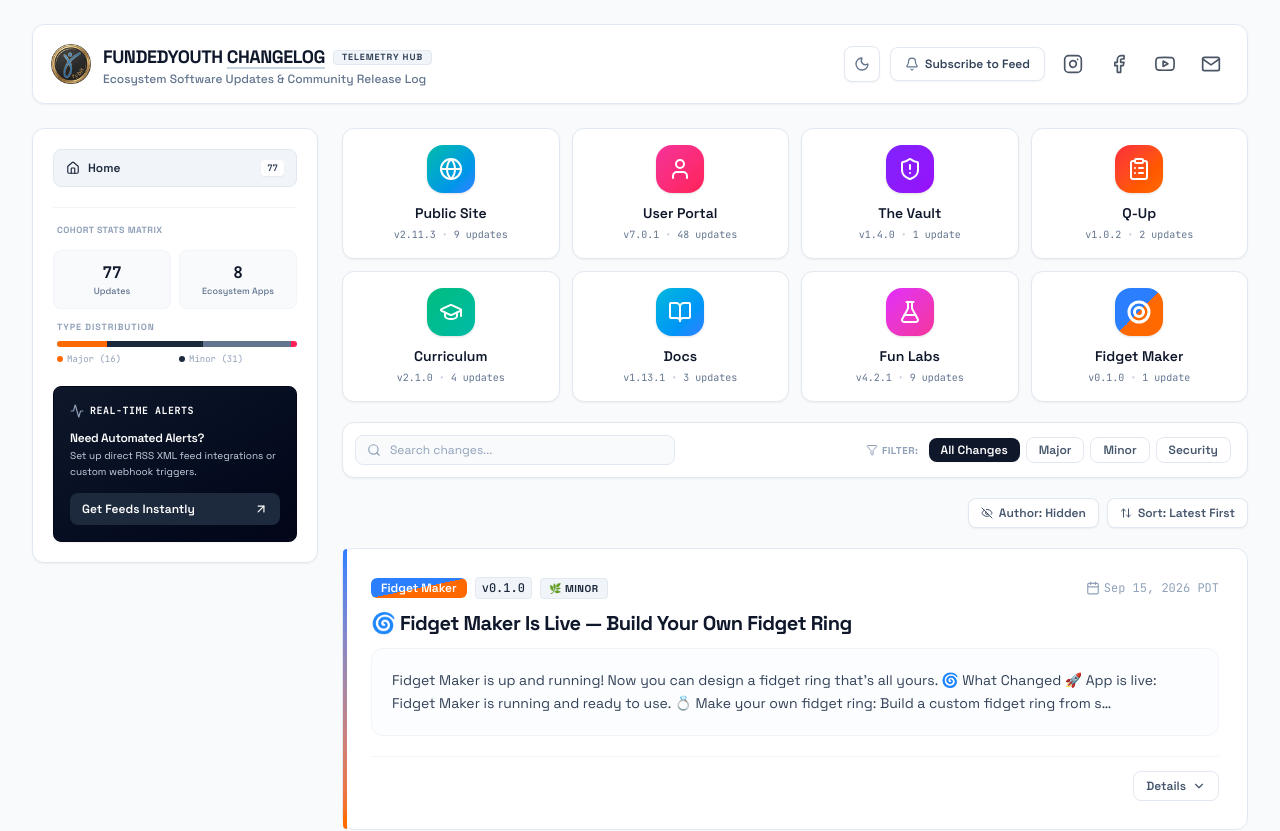
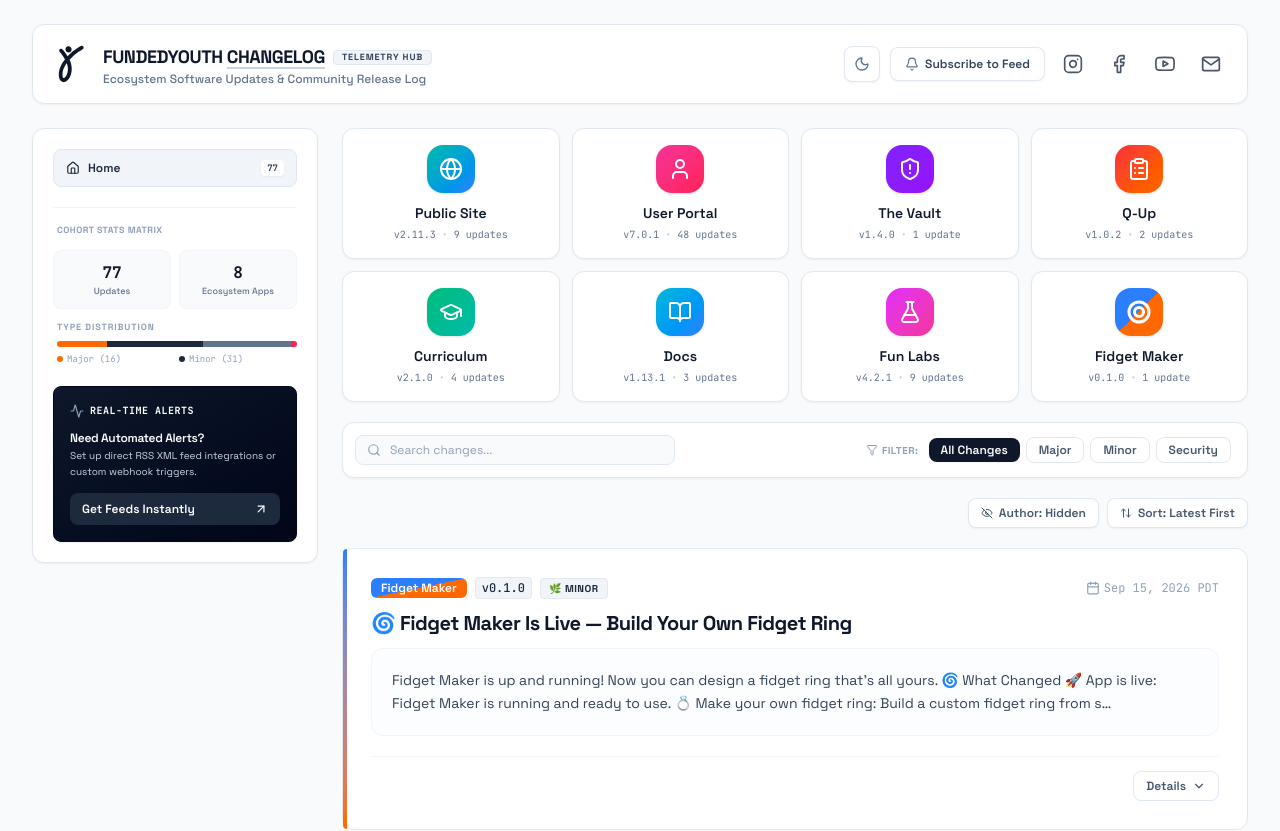
Before and after one commit to FundedYouth-Team/Public-Apps-Changelog, a React (Vite) app: page / in a window 1280 px wide. Shown: the top 831 px of the page. Built offline with nearby package versions, Linux system fonts and the light colour scheme.

Commit message:
Change Logo - Kept Favicon

```diff
--- a/src/App.tsx
+++ b/src/App.tsx
@@ -30,7 +30,18 @@ import { ChangelogItem, AppInfo, UpdateType } from "./types";
 import ChangelogCard from "./components/ChangelogCard";
 import SubscriptionModal from "./components/SubscriptionModal";
 import { useTheme } from "./hooks/useTheme";
-import logoUrl from "./assets/fybit-credit-logo.png";
+
+// FundedYouth "man" mark (source: ps-cdn.fundedyouth.org/fy-man-logo.svg).
+// Inlined with currentColor so it follows the header text color in light/dark mode;
+// viewBox is cropped to the artwork bounds to drop the original's empty padding.
+const FyManLogo = ({ className }: { className?: string }) => (
+  <svg xmlns="http://www.w3.org/2000/svg" viewBox="192 202 680 680" className={className} role="img" aria-label="FundedYouth logo">
+    <g transform="translate(0,1024) scale(0.1,-0.1)" fill="currentColor" stroke="none">
+      <path d="M7078 7910 c-61 -15 -243 -112 -523 -278 -527 -313 -1245 -885 -1650 -1315 -64 -69 -123 -135 -131 -146 -23 -32 -39 -26 -70 27 -44 75 -239 365 -337 502 -120 166 -282 364 -471 573 -99 110 -149 138 -257 145 -137 8 -238 -49 -296 -166 -24 -50 -28 -68 -28 -147 0 -83 3 -95 34 -152 18 -35 67 -102 108 -150 143 -170 280 -339 355 -439 97 -128 335 -485 422 -632 l66 -113 -47 -61 c-113 -143 -140 -180 -232 -318 -364 -545 -567 -976 -686 -1460 -149 -608 -121 -1230 72 -1615 152 -301 417 -461 706 -425 376 47 778 394 1032 890 281 550 369 1233 249 1929 -46 265 -108 475 -240 804 -70 175 -74 190 -61 211 48 72 341 368 622 627 137 126 375 315 658 523 207 151 572 378 822 512 125 66 195 126 233 199 23 44 27 62 27 145 0 116 -20 175 -82 241 -72 77 -195 114 -295 89z m-2429 -3048 c220 -710 196 -1375 -68 -1900 -95 -189 -200 -329 -314 -418 -86 -67 -132 -92 -194 -103 -41 -8 -48 -7 -70 15 -94 94 -149 410 -125 717 40 521 206 973 583 1584 107 174 137 215 149 208 5 -3 23 -50 39 -103z" />
+      <path d="M4771 7824 c-222 -60 -391 -279 -391 -509 0 -299 235 -534 535 -535 329 -1 583 331 499 653 -64 249 -266 409 -514 406 -41 0 -99 -7 -129 -15z" />
+    </g>
+  </svg>
+);
 
 // Custom Lucide-style icon: two thick concentric rings (Fidget Maker)
 const FidgetRings = ({ className }: { className?: string }) => (
@@ -137,7 +148,7 @@ export default function App() {
         {/* Dynamic Telemetry Header Bar */}
         <header className="rounded-xl border border-slate-200 dark:border-slate-800 bg-white dark:bg-slate-900 p-4.5 mb-6 flex flex-col md:flex-row items-center justify-between gap-4 shadow-xs">
           <div className="flex items-center gap-3">
-            <img src={logoUrl} alt="FundedYouth fybit logo" className="h-10 w-10 shrink-0 object-contain" />
+            <FyManLogo className="h-10 w-10 shrink-0 text-slate-900 dark:text-slate-100" />
             <div>
               <div className="flex items-center gap-2">
                 <h1 className="text-base md:text-lg font-bold tracking-tight text-slate-900 dark:text-slate-100 uppercase">
```
Also changed, not shown: src/assets/fybit-credit-logo.png (deleted).
